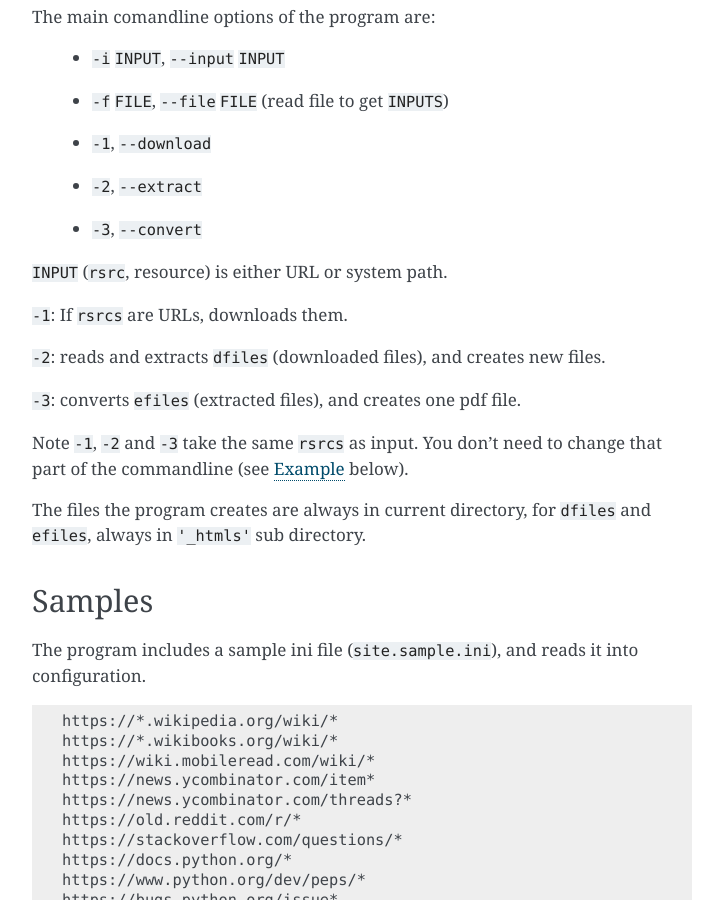
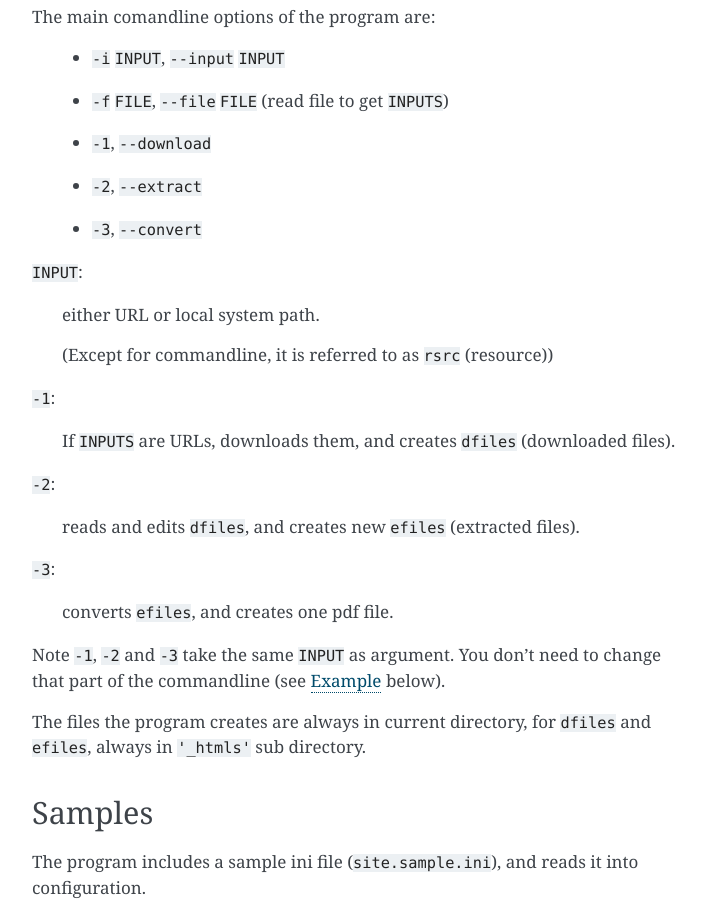
Before and after one commit to openandclose/tosixinch, a Sphinx documentation site: the page built from docs/intro.rst, in a window 1280 px wide and 900 px high, scrolled down 2536 px. Shown: the whole window, without its empty margins (388-1111 px from the left). Built offline with Sphinx 7.4.7, drawn with Linux system fonts in a browser that asks for light colours.

Commit message:
(small edits) (intro.rst)

```diff
--- a/docs/intro.rst
+++ b/docs/intro.rst
@@ -127,15 +127,25 @@ The main comandline options of the program are:
     * ``-2``, ``--extract``
     * ``-3``, ``--convert``
 
-``INPUT`` (``rsrc``, resource) is either URL or system path.
+``INPUT``:
 
-``-1``: If ``rsrcs`` are URLs, downloads them.
+    either URL or local system path.
 
-``-2``: reads and extracts ``dfiles`` (downloaded files), and creates new files.
+    (Except for commandline, it is referred to as ``rsrc`` (resource))
 
-``-3``: converts ``efiles`` (extracted files), and creates one pdf file.
+``-1``:
 
-Note ``-1``, ``-2`` and ``-3`` take the same ``rsrcs`` as input.
+    If ``INPUTS`` are URLs, downloads them, and creates ``dfiles`` (downloaded files).
+
+``-2``:
+
+    reads and edits ``dfiles``, and creates new ``efiles`` (extracted files).
+
+``-3``:
+
+    converts ``efiles``, and creates one pdf file.
+
+Note ``-1``, ``-2`` and ``-3`` take the same ``INPUT`` as argument.
 You don't need to change that part of the commandline
 (see `Example <#example>`__ below).
 
```
